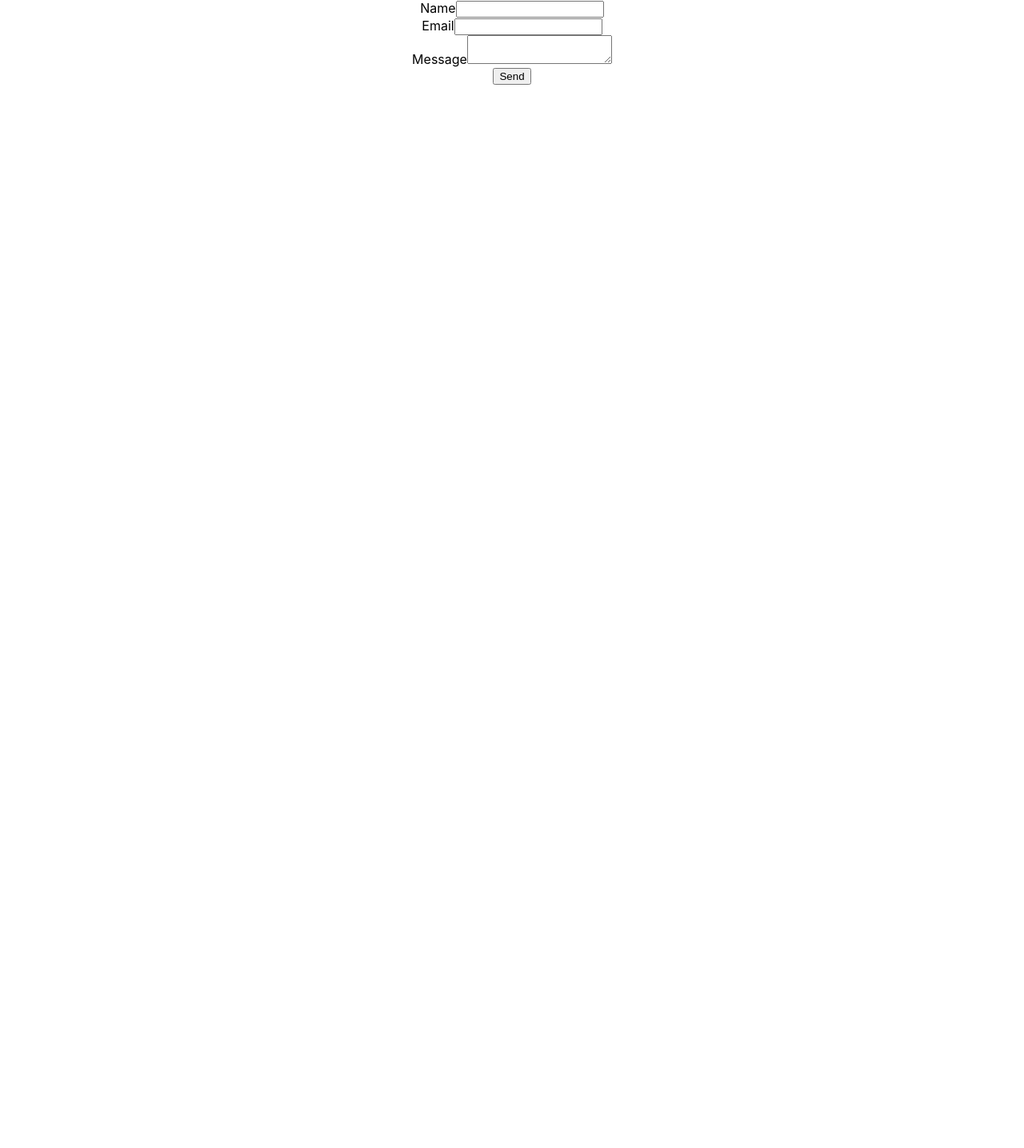
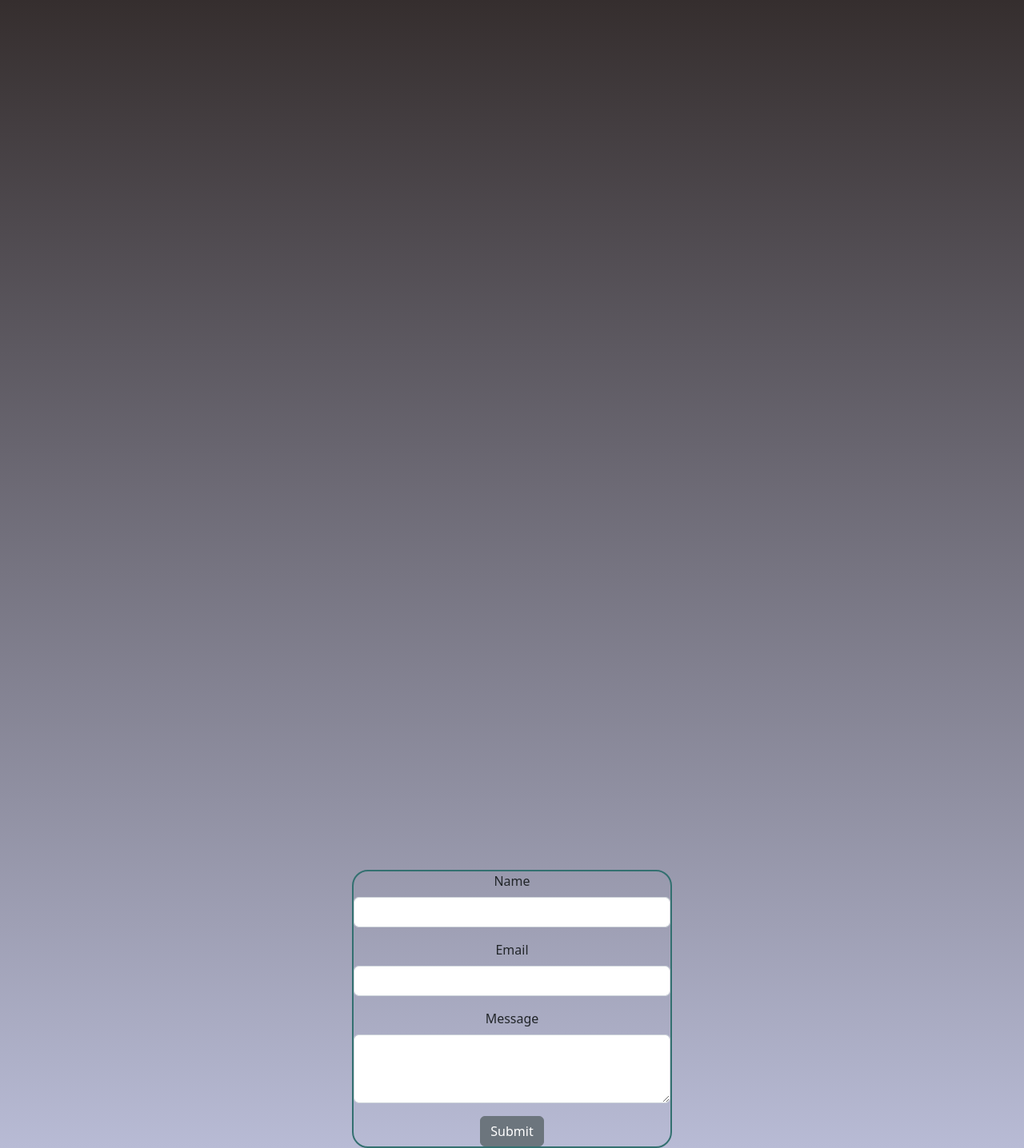
Before and after one commit to LeeCode99/Portfolio, a React (Create React App) app: page / in a window 1280 px wide. Shown: the whole page at 80% size. Before the commit the page ends 800 px from the top, so only its background shows below. Built offline with nearby package versions, Linux system fonts and the light colour scheme.

Commit message:
minor fixes

```diff
--- a/package.json
+++ b/package.json
@@ -7,8 +7,10 @@
     "@testing-library/jest-dom": "^5.16.5",
     "@testing-library/react": "^13.4.0",
     "@testing-library/user-event": "^13.5.0",
+    "bootstrap": "^5.2.3",
     "emailjs-com": "^3.2.0",
     "react": "^18.2.0",
+    "react-bootstrap": "^2.7.0",
     "react-dom": "^18.2.0",
     "react-router-dom": "^6.8.0",
     "react-scripts": "5.0.1",
--- a/src/App.css
+++ b/src/App.css
@@ -3,7 +3,19 @@
     align-items: center;
     text-align: center;
 }
+
 .input{
     margin-top: auto;
     margin-bottom: 30px;
 }
+.EmailForm{
+    border: 2px solid rgb(51, 112, 112);
+    border-radius: 20px;
+    width:400px;
+    margin-top:85%;
+    display: inline-block;
+}
+body{
+
+    background: linear-gradient(#352e2e, #b8bbd5);
+}
--- a/src/components/Email.js
+++ b/src/components/Email.js
@@ -1,6 +1,9 @@
 
 import React, { useRef } from "react";
 import emailjs from '@emailjs/browser';
+import Button from 'react-bootstrap/Button';
+import Form from 'react-bootstrap/Form';
+import 'bootstrap/dist/css/bootstrap.min.css';
 
 export default function Email() {
     const form = useRef();
@@ -18,14 +21,28 @@ export default function Email() {
     };
 
     return (
-        <form ref={form} onSubmit={sendEmail}>
-            <label>Name</label>
-            <input type="text" name="name" /><br/>
-            <label>Email</label>
-            <input type="email" name="user_email" /><br/>
-            <label>Message</label>
-            <textarea name="message" /><br/>
-            <input type="submit" value="Send" />
-        </form>
+
+        <Form ref={form} onSubmit={sendEmail} className="EmailForm">
+            {/* <h5 style="font-style:italic;">Inquries</h5><hr></hr> */}
+            <Form.Group className="mb-3" controlId="formBasicName">
+                <Form.Label>Name</Form.Label>
+                <Form.Control type="text" name="name" />
+            </Form.Group>
+            <Form.Group className="mb-3" controlId="formBasicEmail">
+                <Form.Label>Email</Form.Label>
+                <Form.Control type="email" name="user_email" />
+            </Form.Group>
+
+            <Form.Group className="mb-3" controlId="exampleForm.ControlTextarea1">
+                <Form.Label>Message</Form.Label>
+                <Form.Control as="textarea" name="message" rows={3} />
+            </Form.Group>
+
+            <Button variant="secondary" type="submit">
+                Submit
+            </Button>
+
+        </Form>
+
     );
 }
```
Also changed, not shown: 2 other files (tests, documents, lock files or other folders).
